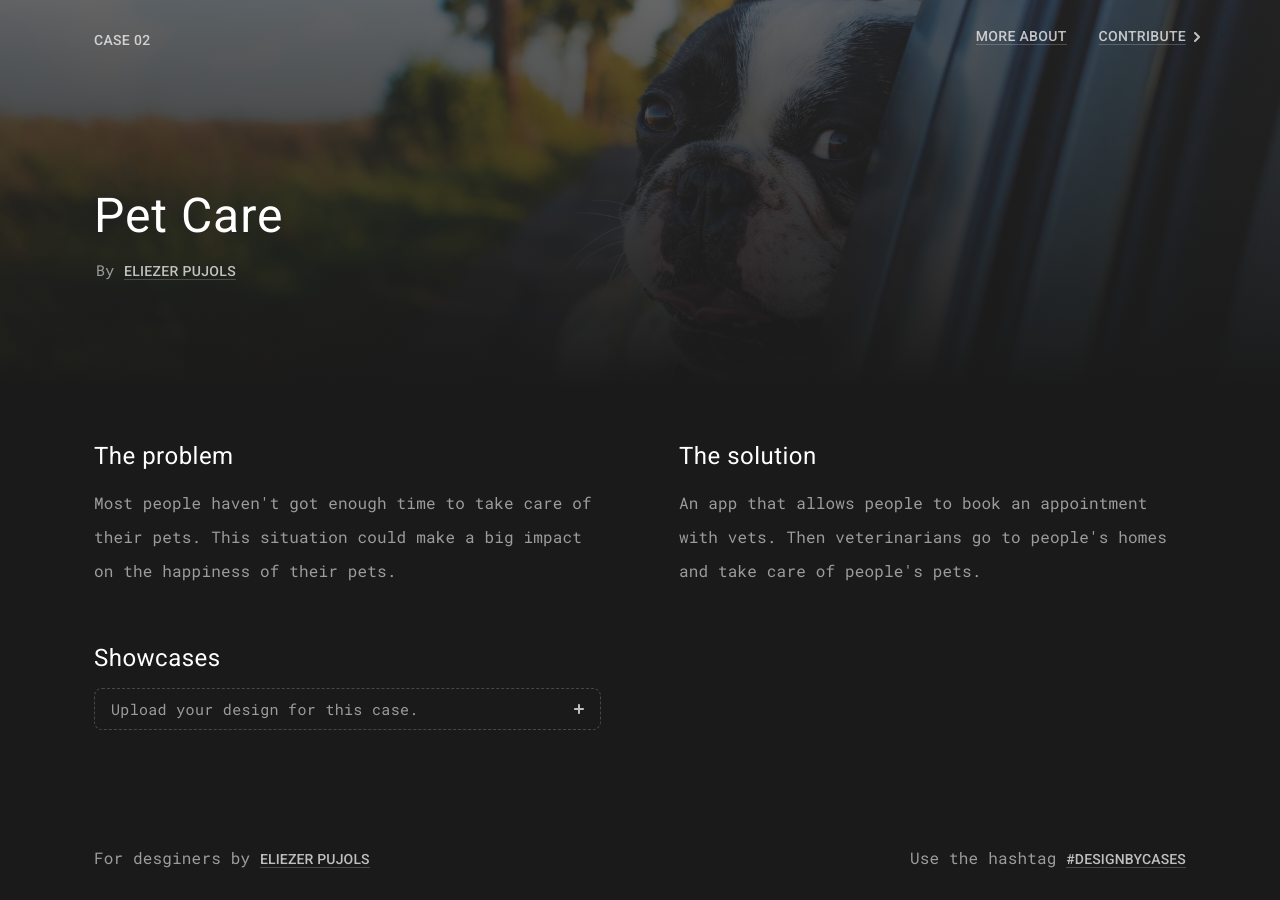
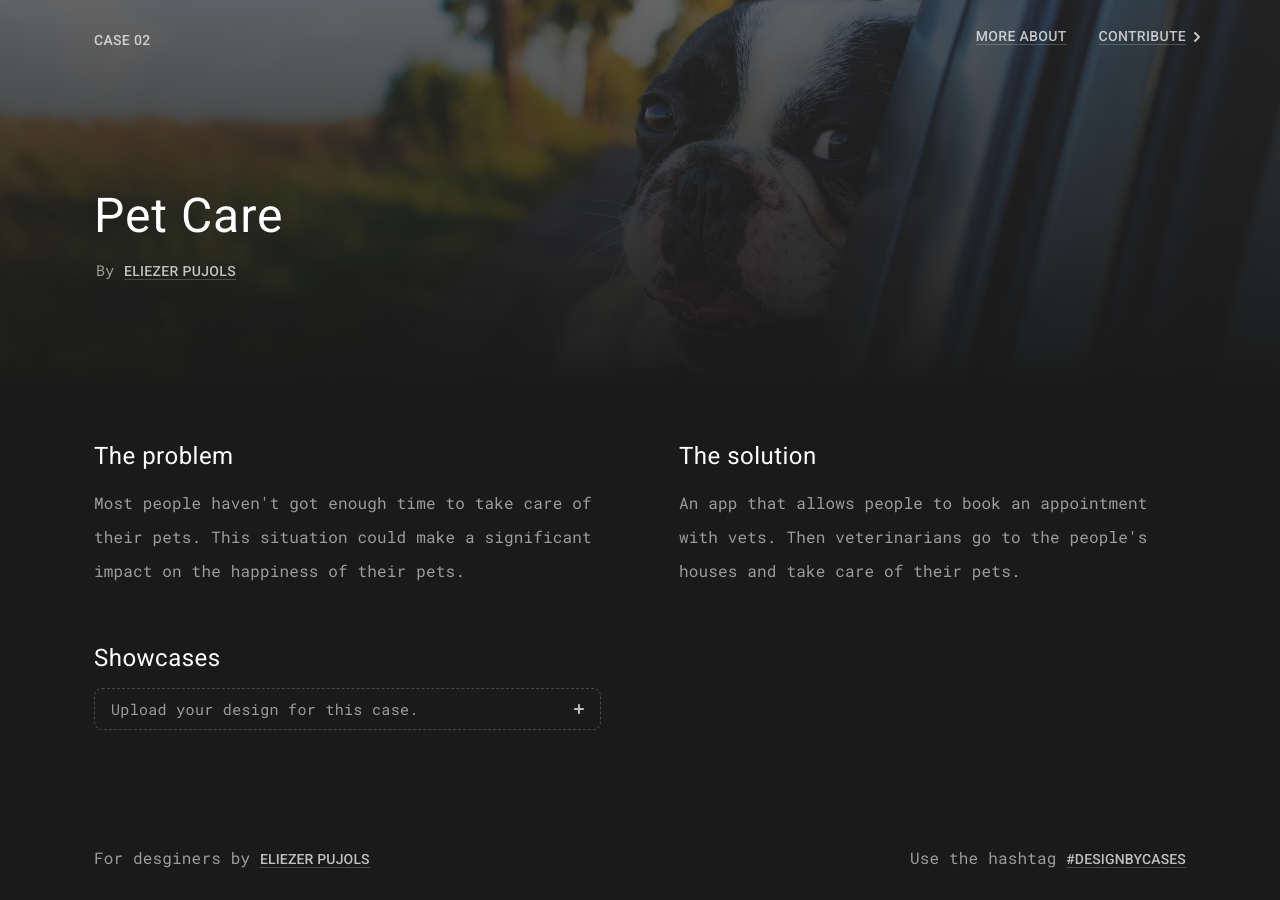
Before and after one commit to eliezerpujols/design-cases, a Jekyll site: the page built from _posts/2018-05-05-design-cases--case-02.md, in a window 1280 px wide. Built offline with Jekyll 4.4.1, drawn with Linux system fonts in a browser that asks for light colours.

Commit message:
Updated '_posts/2018-05-05-design-cases--case-02.md' via CloudCannon

```diff
--- a/_posts/2018-05-05-design-cases--case-02.md
+++ b/_posts/2018-05-05-design-cases--case-02.md
@@ -8,8 +8,8 @@ case_author_link: 'https://twitter.com/eliezerpujols'
 case_image: /assets/img/cases_photos/pexels-photo-134392.jpeg
 case_problem: >-
   Most people haven't got enough time to take care of their pets. This situation
-  could make a big impact on the happiness of their pets.
+  could make a significant impact on the happiness of their pets.
 case_solution: >-
   An app that allows people to book an appointment with vets. Then veterinarians
-  go to people's homes and take care of people's pets.
+  go to the people's houses and take care of their pets.
 ---
```
